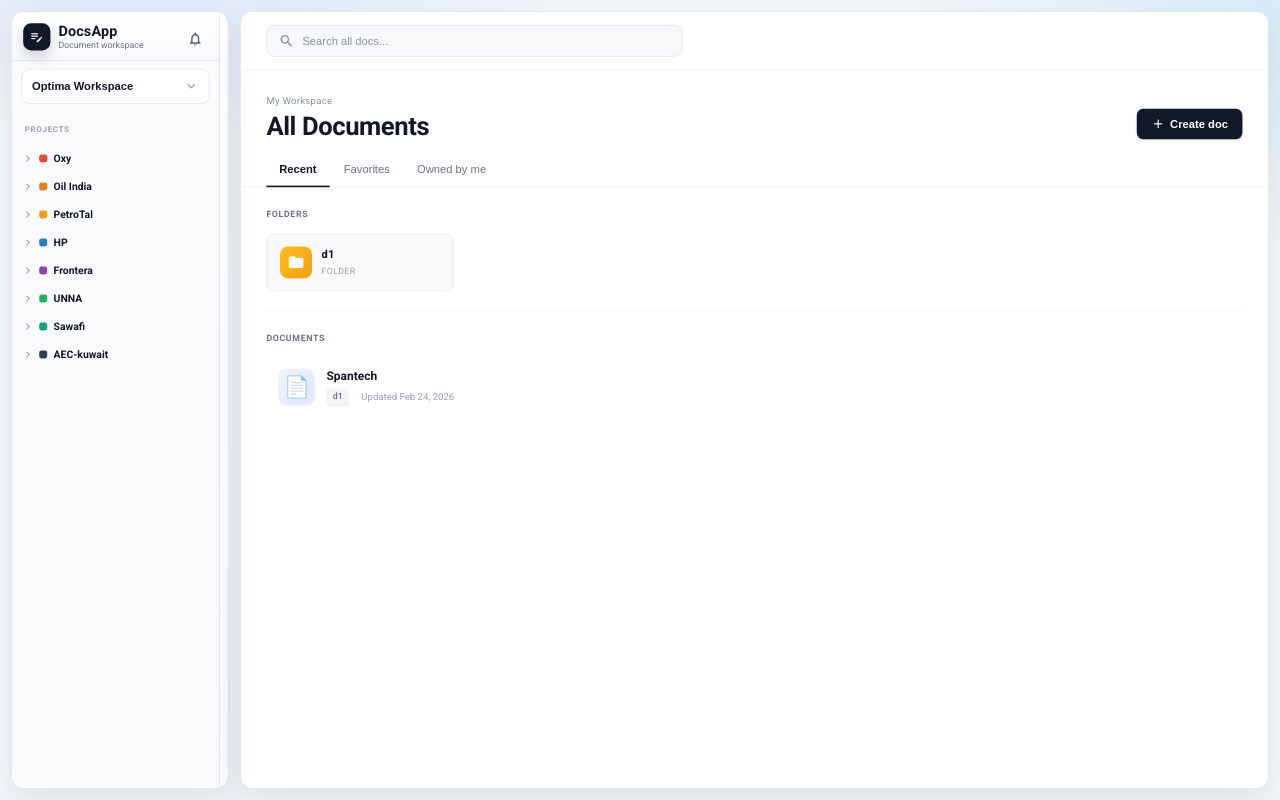
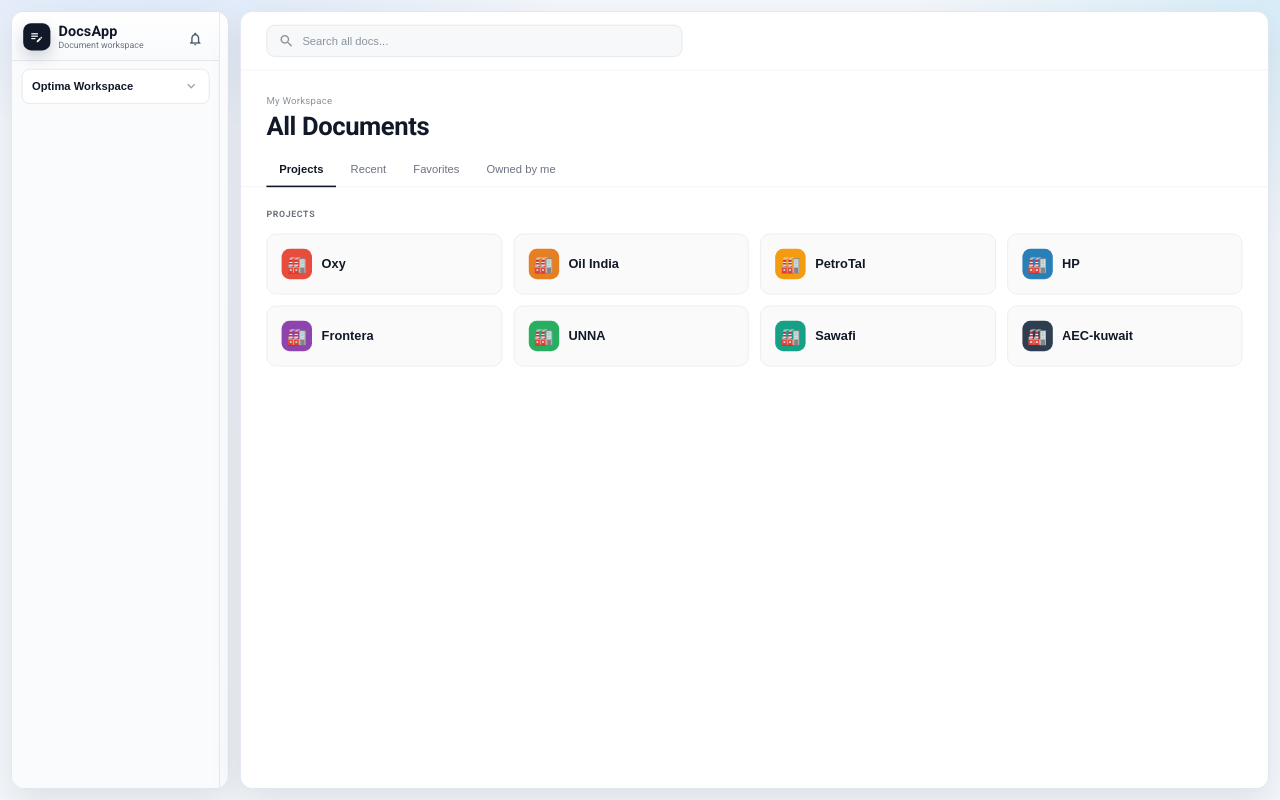
Before and after one commit to owes2005/docsapp, an Angular app: page /documents in a window 1280 px wide. Built offline with nearby package versions, Linux system fonts and the light colour scheme; data requests are answered from the project's data file.

Commit message:
initial code

```diff
--- a/src/app/features/document/document-list/document-list.component.css
+++ b/src/app/features/document/document-list/document-list.component.css
@@ -317,6 +317,57 @@
   margin-bottom: 4px;
 }
 
+/* ===== PROJECTS GRID ===== */
+.projects-grid {
+  display: grid;
+  grid-template-columns: repeat(auto-fill, minmax(260px, 1fr));
+  gap: 14px;
+}
+
+.project-card {
+  display: flex;
+  align-items: center;
+  gap: 12px;
+  width: 100%;
+  padding: 18px 18px;
+  border-radius: 12px;
+  border: 1.5px solid #e8eaed;
+  background: #fafafa;
+  cursor: pointer;
+  transition: all 0.15s ease;
+  text-align: left;
+}
+
+.project-card:hover {
+  background: #ffffff;
+  border-color: #c9d1d9;
+}
+
+.project-card.active {
+  background: #eef6ff;
+  border-color: #8bb9f2;
+}
+
+.project-icon {
+  width: 38px;
+  height: 38px;
+  border-radius: 10px;
+  display: inline-flex;
+  align-items: center;
+  justify-content: center;
+  font-size: 20px;
+  flex-shrink: 0;
+}
+
+.project-name {
+  font-size: 16px;
+  font-weight: 600;
+  color: #111827;
+  overflow: hidden;
+  text-overflow: ellipsis;
+  white-space: nowrap;
+}
+
 .folder-card {
   display: flex;
   align-items: center;
@@ -539,6 +590,15 @@
   color: #6b7280;
 }
 
+.doc-project {
+  background: #e8f1ff;
+  padding: 2px 8px;
+  border-radius: 4px;
+  font-size: 11px;
+  font-weight: 600;
+  color: #2c5ea8;
+}
+
 .dot {
   color: #d1d5db;
 }
--- a/src/app/features/document/document-list/document-list.component.html
+++ b/src/app/features/document/document-list/document-list.component.html
@@ -22,16 +22,13 @@
       <div class="breadcrumb">My Workspace</div>
       <h1 class="page-title">All Documents</h1>
     </div>
-    <div class="header-right">
-      <button class="create-btn" (click)="createDocument()">
-        <mat-icon>add</mat-icon>
-        Create doc
-      </button>
-    </div>
   </div>
 
   <!-- Filter Tabs -->
   <div class="filter-tabs">
+    <button class="filter-tab" [class.active]="activeFilter === 'projects'" (click)="setFilter('projects')">
+      Projects
+    </button>
     <button class="filter-tab" [class.active]="activeFilter === 'recent'" (click)="setFilter('recent')">
       Recent
     </button>
@@ -136,15 +133,41 @@
       <div class="section-divider"></div>
     </ng-container>
 
+    <!-- Projects Section -->
+    <ng-container *ngIf="activeFilter === 'projects' && !searchQuery">
+      <div class="section">
+        <div class="section-header">
+          <span class="section-label">Projects</span>
+        </div>
+
+        <ng-container *ngIf="projects$ | async as projectList">
+          <div class="projects-grid" *ngIf="projectList.length > 0">
+            <button class="project-card"
+                    *ngFor="let project of projectList"
+                    [class.active]="selectedProjectId === project.id"
+                    (click)="openProject(project)">
+              <span class="project-icon" [style.background]="project.color">
+                {{project.icon}}
+              </span>
+              <span class="project-name">{{project.name}}</span>
+            </button>
+          </div>
+        </ng-container>
+      </div>
+
+
+    </ng-container>
+
     <!-- Documents Section -->
-    <div class="section">
+    <div class="section" *ngIf="activeFilter !== 'projects'">
 
-      <div class="section-header" *ngIf="activeFilter === 'recent' && !searchQuery">
+      <div class="section-header" *ngIf="!searchQuery && activeFilter === 'recent'">
         <span class="section-label">Documents</span>
       </div>
 
       <!-- Document List -->
       <ng-container *ngIf="folders$ | async as folders">
+        <ng-container *ngIf="projects$ | async as projects">
         <div class="doc-row"
              *ngFor="let doc of filteredDocuments$ | async"
              (click)="renamingDocId !== doc.id && openDocument(doc)">
@@ -169,6 +192,8 @@
             </div>
 
             <div class="doc-meta">
+              <span class="doc-project">{{getProjectName(doc.projectId, projects)}}</span>
+              <span class="dot">·</span>
               <span class="doc-folder">{{getFolderName(doc.folderId, folders)}}</span>
               <span class="dot">·</span>
               <span class="doc-date">Updated {{doc.updatedAt | date:'MMM d, y'}}</span>
@@ -213,19 +238,16 @@
 
         </div>
       </ng-container>
+      </ng-container>
 
       <!-- Empty State -->
       <div class="empty-state"
            *ngIf="(filteredDocuments$ | async)?.length === 0">
         <div class="empty-illustration">
-          <mat-icon>{{searchQuery ? 'search_off' : activeFilter === 'favorites' ? 'star_outline' : 'description'}}</mat-icon>
+          <mat-icon>{{searchQuery ? 'search_off' : activeFilter === 'favorites' ? 'star_outline' : activeFilter === 'projects' ? 'folder_open' : 'description'}}</mat-icon>
         </div>
-        <h3>{{searchQuery ? 'No results for "' + searchQuery + '"' : activeFilter === 'favorites' ? 'No favorites yet' : 'No documents yet'}}</h3>
-        <p>{{searchQuery ? 'Try a different search term' : activeFilter === 'favorites' ? 'Star a document to see it here' : 'Create your first document to get started'}}</p>
-        <button class="create-btn" *ngIf="!searchQuery && activeFilter !== 'favorites'" (click)="createDocument()">
-          <mat-icon>add</mat-icon>
-          Create doc
-        </button>
+        <h3>{{searchQuery ? 'No results for "' + searchQuery + '"' : activeFilter === 'favorites' ? 'No favorites yet' : activeFilter === 'projects' ? 'No documents in this project' : 'No documents yet'}}</h3>
+        <p>{{searchQuery ? 'Try a different search term' : activeFilter === 'favorites' ? 'Star a document to see it here' : activeFilter === 'projects' ? 'Pick another project or create a new document' : 'Create your first document to get started'}}</p>
       </div>
 
     </div>
--- a/src/app/features/document/document-list/document-list.component.ts
+++ b/src/app/features/document/document-list/document-list.component.ts
@@ -1,7 +1,7 @@
 import { Component, OnInit } from '@angular/core';
 import { Router, ActivatedRoute } from '@angular/router';
 import { DocumentService } from 'src/app/core/services/document.service';
-import { Document, Folder } from 'src/app/core/models/document.model';
+import { Document, Folder, Project } from 'src/app/core/models/document.model';
 import { Observable } from 'rxjs';
 import { map } from 'rxjs/operators';
 
@@ -13,10 +13,12 @@
 export class DocumentListComponent implements OnInit {
   documents$: Observable<Document[]>;
   folders$: Observable<Folder[]>;
+  projects$: Observable<Project[]>;
   filteredDocuments$: Observable<Document[]>;
 
   searchQuery = '';
-  activeFilter = 'recent';
+  activeFilter = 'projects';
+  selectedProjectId: string | null = null;
   renamingDocId: string | number | null = null;
   renamingTitle = '';
   renamingFolderId: string | number | null = null;
@@ -31,12 +33,14 @@
   ) {
     this.documents$ = this.documentService.documents$;
     this.folders$ = this.documentService.folders$;
+    this.projects$ = this.documentService.projects$;
     this.filteredDocuments$ = this.documents$;
   }
 
  ngOnInit(): void {
   this.documentService.getDocuments().subscribe();
   this.documentService.getFolders().subscribe();
+  this.documentService.getProjects().subscribe();
 
   // Handle filter from sidebar navigation
   this.route.queryParams.subscribe(params => {
@@ -50,7 +54,21 @@
 
   setFilter(filter: string): void {
     this.activeFilter = filter;
+    if (filter !== 'projects') {
+      this.selectedProjectId = null;
+    }
     this.applyFilter();
+  }
+
+  selectProject(projectId: string | null): void {
+    this.activeFilter = 'projects';
+    this.selectedProjectId = projectId;
+    this.applyFilter();
+  }
+
+  openProject(project: Project): void {
+    this.selectedProjectId = project.id;
+    this.router.navigate(['/project', project.id]);
   }
 
   applyFilter(): void {
@@ -67,6 +85,14 @@
 
         // Apply tab filter
         switch (this.activeFilter) {
+          case 'projects':
+            filtered = this.selectedProjectId
+              ? filtered.filter(doc => doc.projectId === this.selectedProjectId)
+              : [];
+            filtered = filtered.sort((a, b) =>
+              new Date(b.updatedAt).getTime() - new Date(a.updatedAt).getTime()
+            );
+            break;
           case 'favorites':
             filtered = filtered.filter(doc => doc.isFavorite);
             break;
@@ -97,22 +123,6 @@
 
 
   // ===== DOCUMENT ACTIONS =====
-
-  createDocument(): void {
-    const newDoc = {
-      workspaceId: 'ws1',
-      title: 'Untitled',
-      icon: '📄',
-      isFavorite: false,
-      isOwned: true,
-      folderId: null,
-      createdAt: new Date().toISOString(),
-      updatedAt: new Date().toISOString()
-    };
-    this.documentService.createDocument(newDoc).subscribe(doc => {
-      this.router.navigate(['/document', doc.id]);
-    });
-  }
 
   openDocument(doc: Document): void {
     this.router.navigate(['/document', doc.id]);
@@ -267,4 +277,10 @@
     const folder = folders.find(f => f.id === folderId);
     return folder ? folder.name : 'My docs';
   }
+
+  getProjectName(projectId: string | undefined, projects: Project[]): string {
+    if (!projectId) return 'Unassigned';
+    const project = projects.find(p => p.id === projectId);
+    return project ? project.name : 'Unassigned';
+  }
 }
--- a/src/app/layout/main-sidebar/main-sidebar.component.css
+++ b/src/app/layout/main-sidebar/main-sidebar.component.css
@@ -189,6 +189,35 @@
   text-transform: uppercase;
   letter-spacing: 0.8px;
   padding: 4px 16px 8px 16px;
+}
+
+.back-projects-btn {
+  width: calc(100% - 20px);
+  margin: 0 10px 8px;
+  height: 30px;
+  border: 1px solid #dbe3ee;
+  border-radius: 8px;
+  background: #ffffff;
+  color: #334155;
+  display: flex;
+  align-items: center;
+  justify-content: center;
+  gap: 6px;
+  font-size: 12px;
+  font-weight: 600;
+  cursor: pointer;
+  transition: all 0.15s ease;
+}
+
+.back-projects-btn:hover {
+  background: #f8fafc;
+  border-color: #cbd5e1;
+}
+
+.back-projects-btn mat-icon {
+  width: 16px;
+  height: 16px;
+  font-size: 16px;
 }
 
 /* ===== PROJECT TREE ===== */
--- a/src/app/layout/main-sidebar/main-sidebar.component.html
+++ b/src/app/layout/main-sidebar/main-sidebar.component.html
@@ -28,13 +28,18 @@
 
   <!-- Navigation -->
   <nav class="sidebar-nav">
+    <ng-container *ngIf="!isDocumentsListRoute">
 
     <!-- Projects Section -->
     <div class="nav-section-label">Projects</div>
+    <button class="back-projects-btn" *ngIf="activeProjectId" (click)="backToAllProjects()">
+      <mat-icon>arrow_back</mat-icon>
+      Back to all projects
+    </button>
 
     <div class="project-tree">
 
-      <div class="project-item" *ngFor="let project of projects">
+      <div class="project-item" *ngFor="let project of visibleProjects">
 
         <!-- Project Row -->
         <div class="project-row" [class.active]="isProjectActive(project.id)">
@@ -151,6 +156,7 @@
       </div>
 
     </div>
+    </ng-container>
 
   </nav>
 
--- a/src/app/layout/main-sidebar/main-sidebar.component.ts
+++ b/src/app/layout/main-sidebar/main-sidebar.component.ts
@@ -29,6 +29,7 @@
   activeProjectId: string | null = null;
   activeFolderId: string | null = null;
   activeDocId: string | null = null;
+  isDocumentsListRoute = false;
 
   constructor(
     private documentService: DocumentService,
@@ -67,29 +68,38 @@
   updateActiveState(url: string): void {
     const projectMatch = url.match(/\/project\/([^\/\?]+)/);
     const docMatch = url.match(/\/document\/([^\/\?]+)/);
+    const folderMatch = url.match(/folderId=([^&]+)/);
+    this.isDocumentsListRoute = /\/documents(\?|$)/.test(url);
+
+    // Reset active markers first so non-project routes show all projects again.
+    this.activeProjectId = null;
+    this.activeFolderId = null;
+    this.activeDocId = null;
 
     if (projectMatch) {
       this.activeProjectId = projectMatch[1];
-      this.activeFolderId = null;
-      this.activeDocId = null;
       this.expandedProjects.add(this.activeProjectId);
     } else if (docMatch) {
       this.activeDocId = docMatch[1];
-      this.activeProjectId = null;
-      this.activeFolderId = null;
       // Expand parent folder and project
       const doc = this.documents.find(d => d.id === docMatch[1]);
+      if (doc?.projectId) {
+        this.activeProjectId = doc.projectId;
+        this.expandedProjects.add(doc.projectId);
+      }
       if (doc?.folderId) {
         this.expandedFolders.add(doc.folderId);
         const folder = this.folders.find(f => f.id === doc.folderId);
         if (folder?.projectId) {
+          if (!this.activeProjectId) {
+            this.activeProjectId = folder.projectId;
+          }
           this.expandedProjects.add(folder.projectId);
         }
       }
     }
 
     // Check for folder query param
-    const folderMatch = url.match(/folderId=([^&]+)/);
     if (folderMatch) {
       this.activeFolderId = folderMatch[1];
       this.expandedFolders.add(this.activeFolderId);
@@ -140,6 +150,13 @@
     return this.expandedFolders.has(folderId);
   }
 
+  get visibleProjects(): Project[] {
+    if (!this.activeProjectId) {
+      return this.projects;
+    }
+    return this.projects.filter((p) => p.id === this.activeProjectId);
+  }
+
   // ===== GET DATA =====
 
   getFoldersForProject(projectId: string): Folder[] {
@@ -176,6 +193,12 @@
     this.activeProjectId = null;
     this.activeFolderId = null;
     this.router.navigate(['/document', docId]);
+  }
+
+  backToAllProjects(): void {
+    this.router.navigate(['/documents'], {
+      queryParams: { filter: 'projects' }
+    });
   }
 
   createNewDocument(): void {
```
